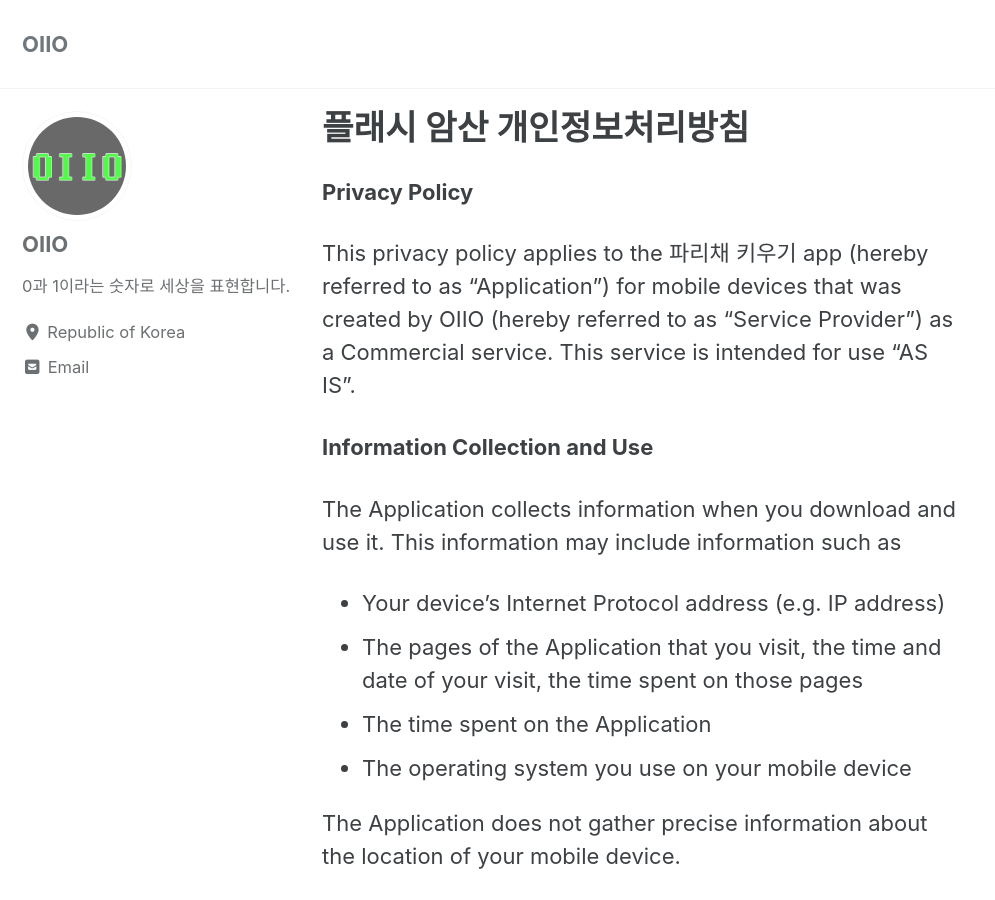
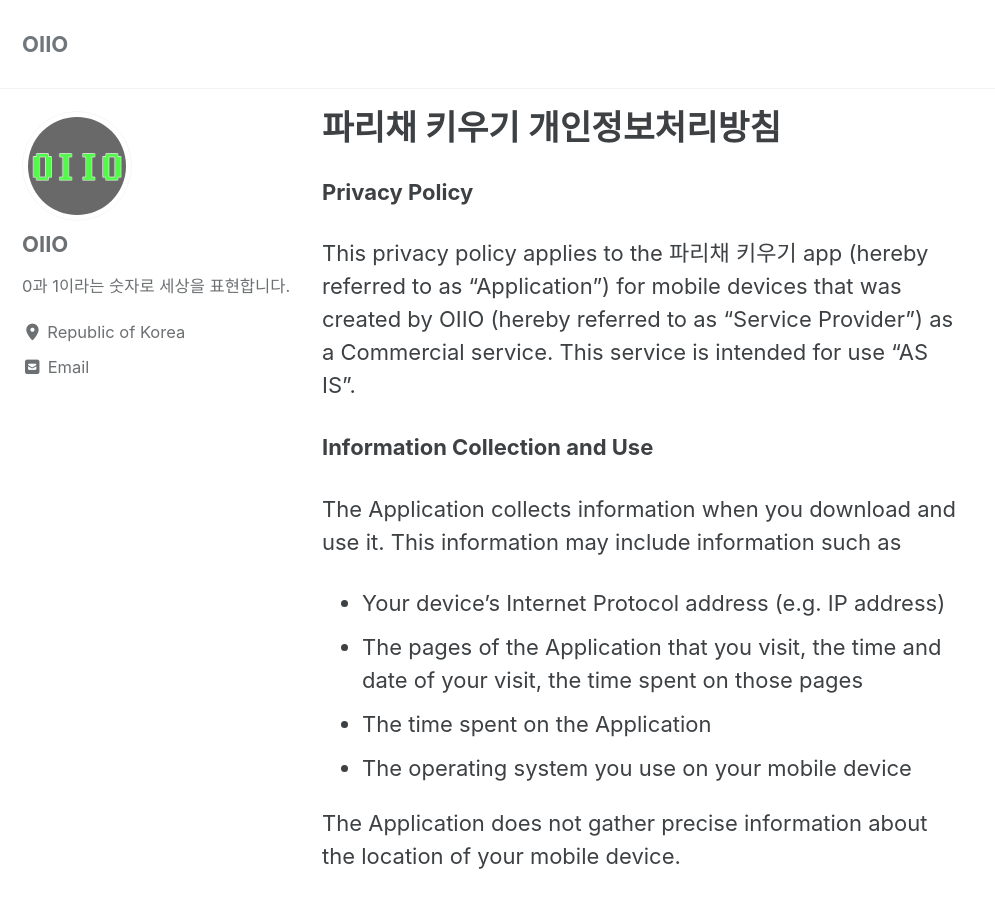
Before and after one commit to gfx3oiio/gfx3oiio.github.io, a Jekyll site: the page built from _posts/2024-12-07-파리채-키우기-개인정보처리방침.md, in a window 1280 px wide and 900 px high. Shown: the whole window, without its empty margins (0-995 px from the left). Built offline with Jekyll 4.4.1, drawn with Linux system fonts in a browser that asks for light colours; cached includes are drawn as plain includes; some of the changed text lies outside the part shown.

Commit message:
Update 2024-12-07-파리채-키우기-개인정보처리방침.md

```diff
--- a/_posts/2024-12-07-파리채-키우기-개인정보처리방침.md
+++ b/_posts/2024-12-07-파리채-키우기-개인정보처리방침.md
@@ -1,13 +1,13 @@
 ---
-title: "플래시 암산 개인정보처리방침"
+title: "파리채 키우기 개인정보처리방침"
 categories:
   - 개인정보처리방침
 tags:
   - 프로필
   - 추가
 
-date: 2024-06-11
-last_modified_at: 2024-07-23
+date: 2024-12-07
+last_modified_at:
 comments: false
 ---
 **Privacy Policy**
```
